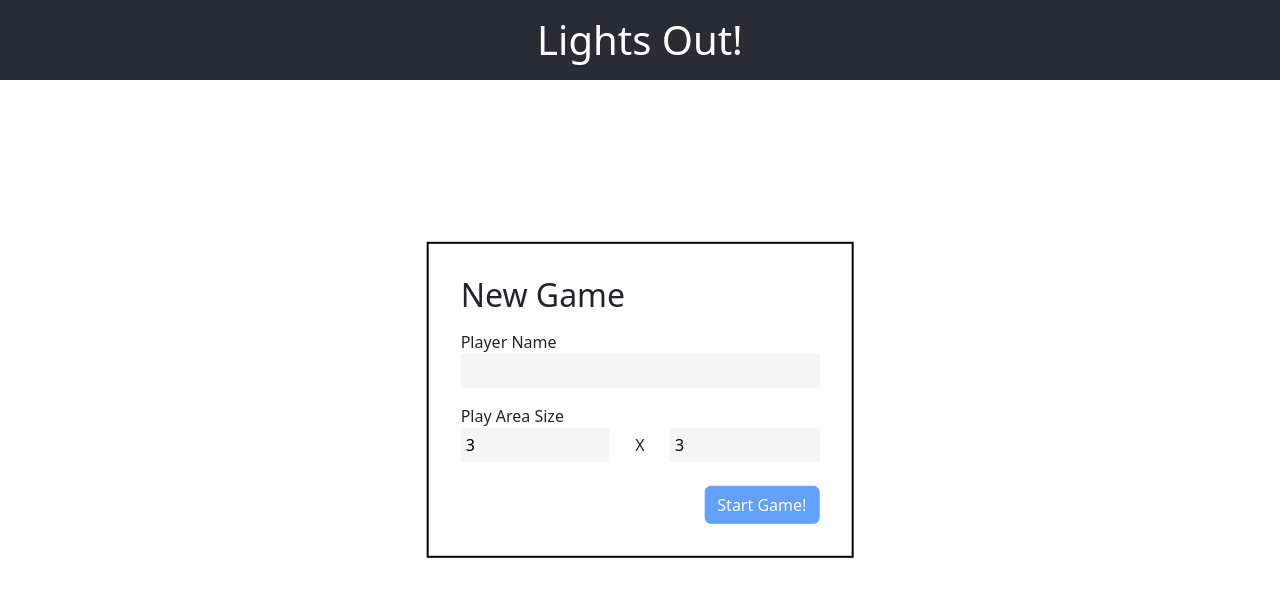
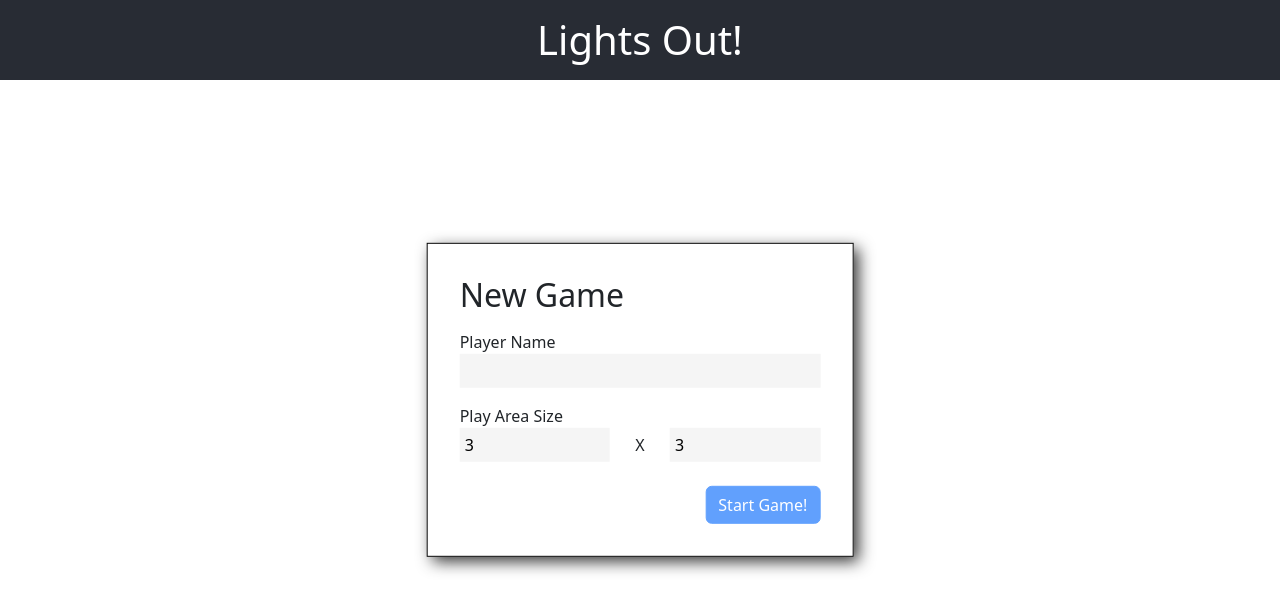
Before and after one commit to TKatra/react-lights-out, a React (Create React App) app: page / in a window 1280 px wide. Shown: the top 612 px of the page. Built offline with nearby package versions, Linux system fonts and the light colour scheme.

Commit message:
Made modals more nice looking, also fixed missing semicolon

```diff
--- a/src/components/Header/Header.module.scss
+++ b/src/components/Header/Header.module.scss
@@ -36,6 +36,6 @@
 
   &.show {
     transform: translate(-50%, 0);
-    box-shadow: 0 0px 5px 2px #333
+    box-shadow: 0 0px 5px 2px #333;
   }
 }
--- a/src/components/Modal/Modal.module.scss
+++ b/src/components/Modal/Modal.module.scss
@@ -4,17 +4,19 @@
   left: 50%;
   padding: 2rem;
   background-color: #fff;
-  border: 2px solid #000;
+  border: 1px solid #000;
   opacity: 0;
+  box-shadow: 0 0 0 0 #333;
 
   transform: translate(-50%, -50%);
-  transition: opacity .3s, top .3s;
+  transition: opacity .3s, top .3s, box-shadow .3s;
 
   pointer-events: none;
 
   &.show {
     top: 50%;
     opacity: 100;
+    box-shadow: 5px 5px 15px #333;
     pointer-events: auto;
   }
 }
```
